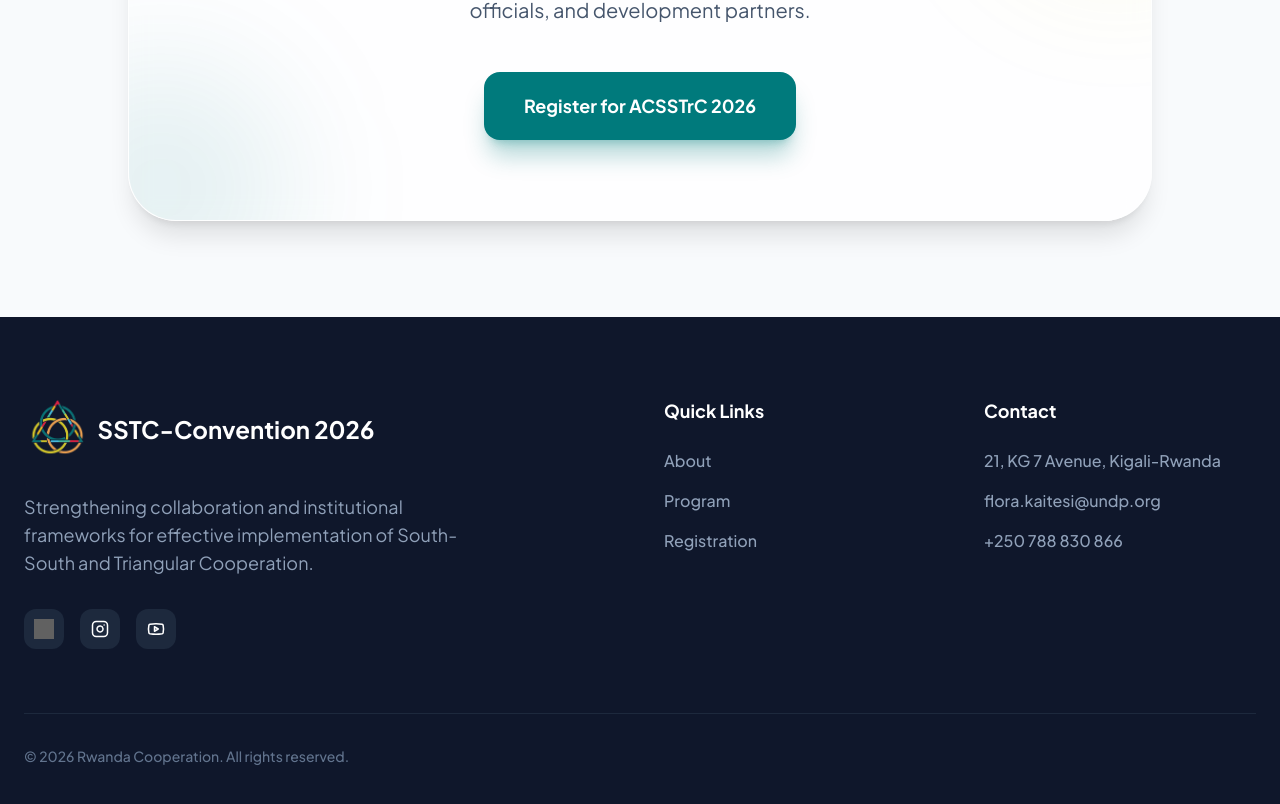
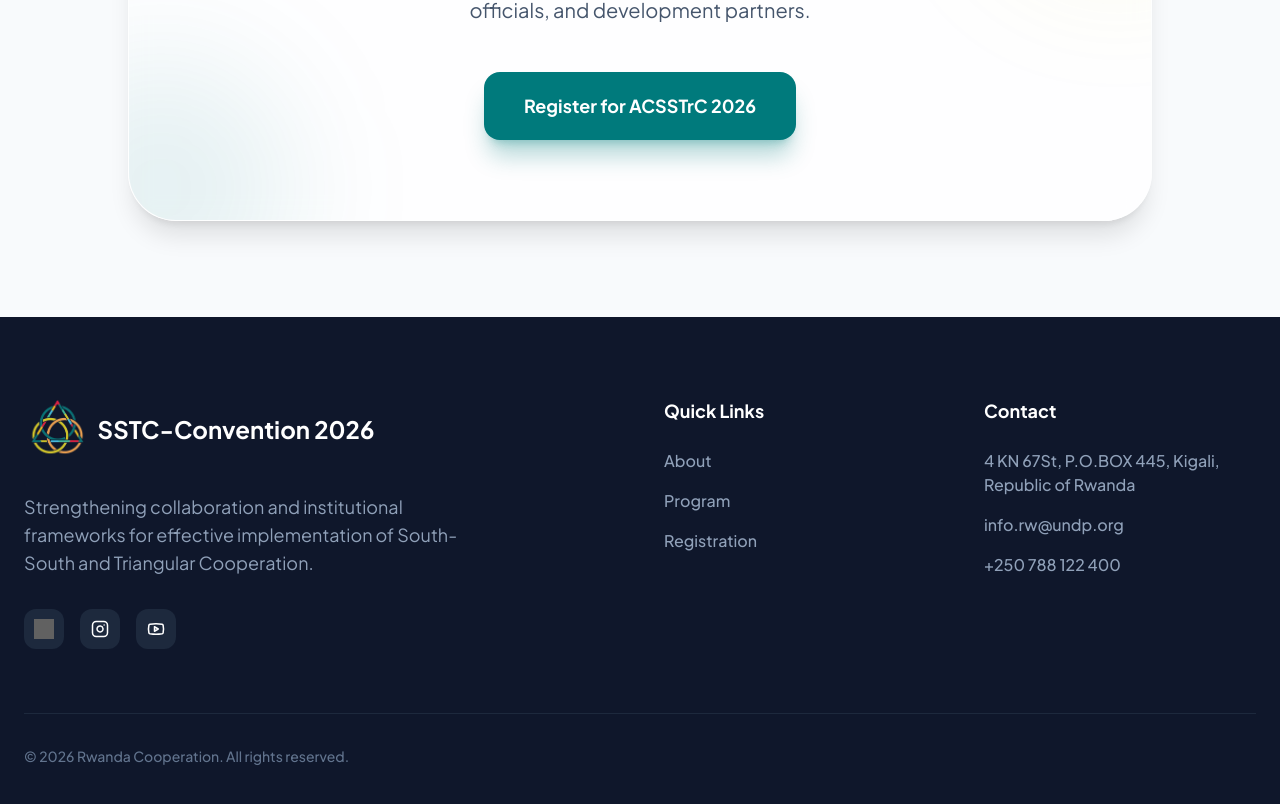
Before and after one commit to igizeneza100-lab/undp_rwanda, a React (Vite) app: page / in a window 1280 px wide. Shown: the part 8315-9119 px from the top of the page. Built offline with nearby package versions, Linux system fonts and the light colour scheme; grey boxes are pictures that could not be loaded.

Commit message:
feat: fixed number

```diff
--- a/src/components/Footer.tsx
+++ b/src/components/Footer.tsx
@@ -40,9 +40,9 @@ export default function Footer() {
         <div>
           <h4 className="font-bold text-lg mb-6">Contact</h4>
           <ul className="space-y-4 text-slate-400 font-medium">
-            <li>21, KG 7 Avenue, Kigali-Rwanda</li>
-            <li>flora.kaitesi@undp.org</li>
-            <li>+250 788 830 866</li>
+            <li>4 KN 67St, P.O.BOX 445, Kigali, Republic of Rwanda</li>
+            <li>info.rw@undp.org</li>
+            <li>+250 788 122 400</li>
           </ul>
         </div>
       </div>
```
